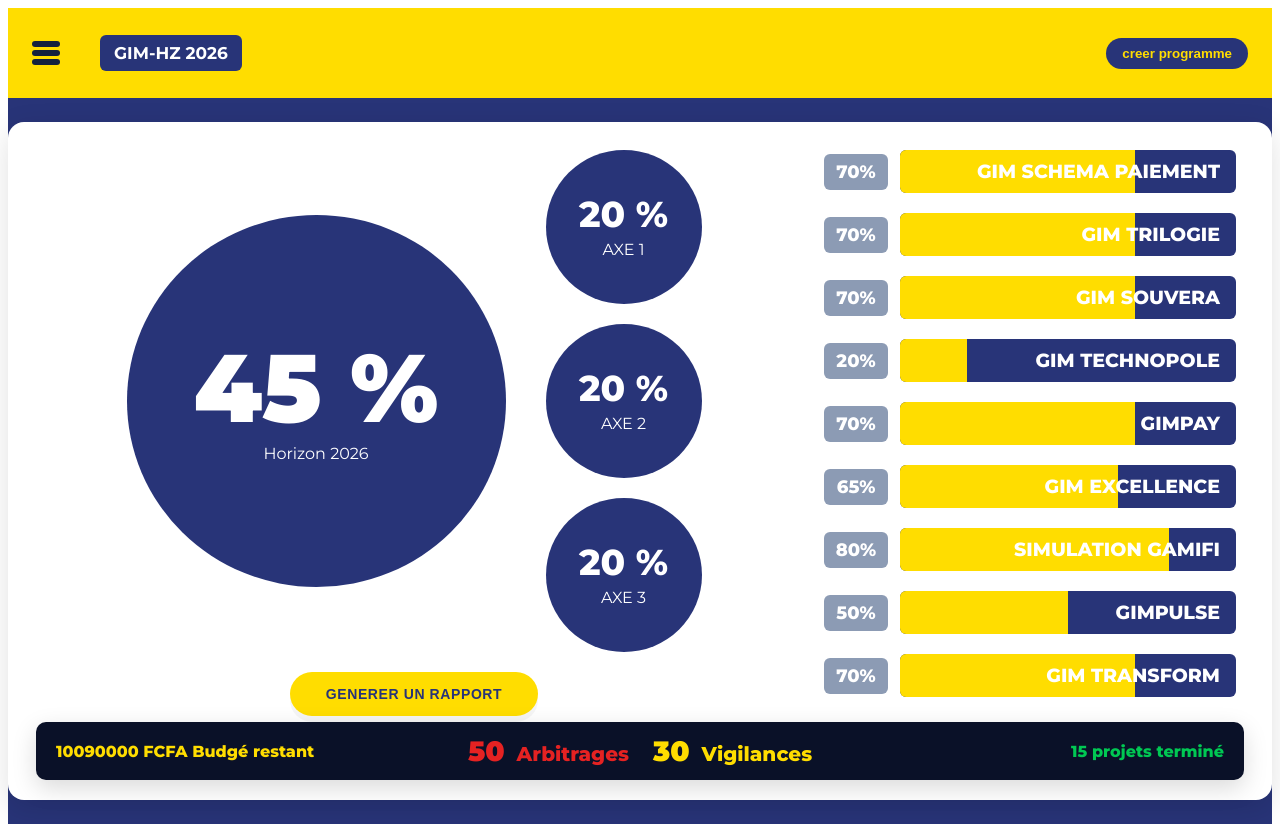
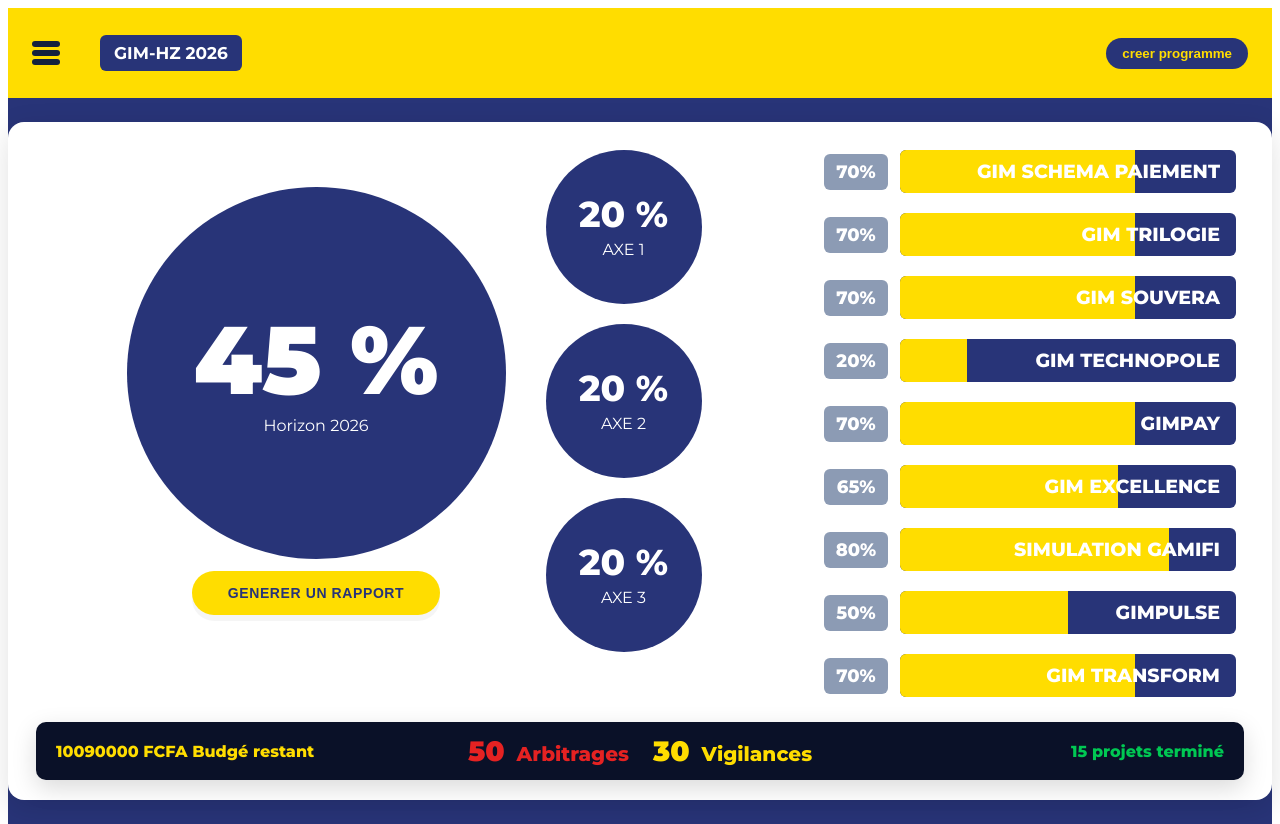
Before and after one commit to Auriol1601/started_forge_jira, a React (Create React App) app in the folder dashboard_gh_2026/static/hello-world/: page / in a window 1280 px wide. Built offline with nearby package versions, Linux system fonts and the light colour scheme.

Commit message:
feat : generer rapport terminé

```diff
--- a/dashboard_gh_2026/static/hello-world/src/App.css
+++ b/dashboard_gh_2026/static/hello-world/src/App.css
@@ -43,6 +43,9 @@ html,body,#root{height:100%;}
 .small-circle .axis{font-size:12px;margin-top:6px}
 .action-pill{background:var(--accent-yellow);color:var(--primary-dark);border:none;padding:14px 36px;border-radius:24px;font-weight:800;box-shadow:0 6px 0 rgba(0,0,0,0.04);text-transform:uppercase;letter-spacing:0.6px;font-size:14px}
 
+/* Stack the large circle and its action button vertically */
+.large-stack{display:flex;flex-direction:column;align-items:center;gap:12px}
+
 .project-list{display:flex;flex-direction:column;gap:20px;padding-right:8px}
 .progress-item{display:flex;flex-direction:column;gap:6px}
 .progress-row{display:flex;gap:12px;align-items:center}
--- a/dashboard_gh_2026/static/hello-world/src/components/TopPanel.js
+++ b/dashboard_gh_2026/static/hello-world/src/components/TopPanel.js
@@ -23,15 +23,16 @@ export default function TopPanel() {
                 <div className="panel-content">
                     <div className="left-col">
                         <div className="circles-row">
-                            <MetricCircle size="large" percent="45 %" label="Horizon 2026" />
+                            <div className="large-stack">
+                                <MetricCircle size="large" percent="45 %" label="Horizon 2026" />
+                                <button className="action-pill">GENERER UN RAPPORT</button>
+                            </div>
                             <div className="small-circles">
                                 <MetricCircle size="small" percent="20 %" label="AXE 1" />
                                 <MetricCircle size="small" percent="20 %" label="AXE 2" />
                                 <MetricCircle size="small" percent="20 %" label="AXE 3" />
                             </div>
                         </div>
-
-                        <button className="action-pill">GENERER UN RAPPORT</button>
                     </div>
 
                     <div className="right-col">
```
